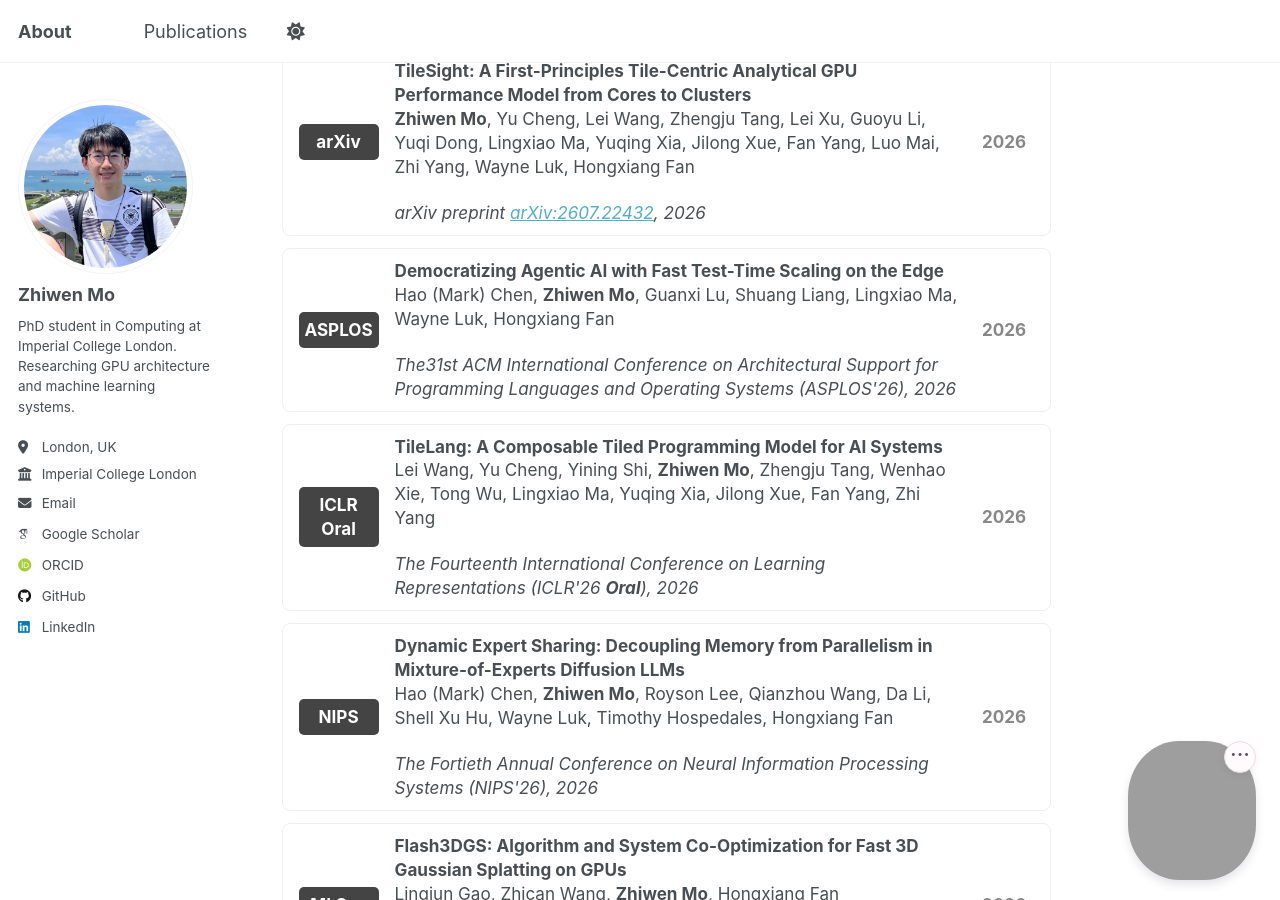
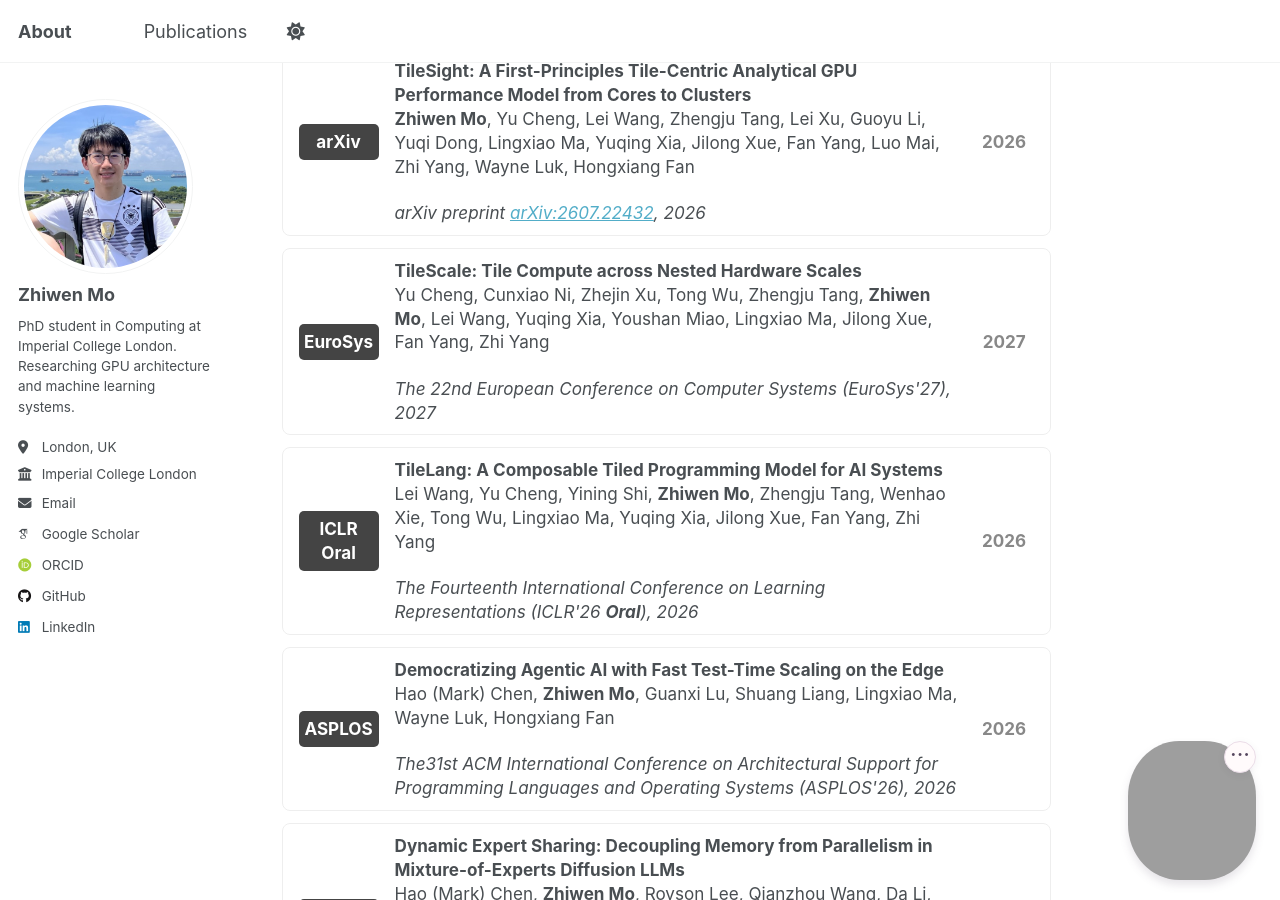
Before and after one commit to Hamerlate/Hamerlate.github.io, a Jekyll site: the page built from _publications/publications.md, in a window 1280 px wide and 900 px high, scrolled down 571 px. Built offline with Jekyll 4.4.1, drawn with Linux system fonts in a browser that asks for light colours; some web fonts are replaced.

Commit message:
update feature

```diff
--- a/_data/publications.yml
+++ b/_data/publications.yml
@@ -19,18 +19,24 @@
   year: 2026
   featured: true
 
-
-- title: "Democratizing Agentic AI with Fast Test-Time Scaling on the Edge"
-  venue_short: "ASPLOS"
-  venue_full: "The31st ACM International Conference on Architectural Support for Programming Languages and Operating Systems (ASPLOS'26), 2026"
-  authors: "Hao (Mark) Chen, <strong>Zhiwen Mo</strong>, Guanxi Lu, Shuang Liang, Lingxiao Ma, Wayne Luk, Hongxiang Fan"
-  year: 2026
+- title: "TileScale: Tile Compute across Nested Hardware Scales"
+  venue_short: "EuroSys"
+  venue_full: "The 22nd European Conference on Computer Systems (EuroSys'27), 2027"
+  authors: "Yu Cheng, Cunxiao Ni, Zhejin Xu, Tong Wu, Zhengju Tang, <strong>Zhiwen Mo</strong>, Lei Wang, Yuqing Xia, Youshan Miao, Lingxiao Ma, Jilong Xue, Fan Yang, Zhi Yang"
+  year: 2027
   featured: true
 
 - title: "TileLang: A Composable Tiled Programming Model for AI Systems"
   venue_short: "ICLR \nOral"
   venue_full: "The Fourteenth International Conference on Learning Representations (ICLR'26 <strong>Oral</strong>), 2026"
   authors: "Lei Wang, Yu Cheng, Yining Shi, <strong>Zhiwen Mo</strong>, Zhengju Tang, Wenhao Xie, Tong Wu, Lingxiao Ma, Yuqing Xia, Jilong Xue, Fan Yang, Zhi Yang"
+  year: 2026
+  featured: true
+
+- title: "Democratizing Agentic AI with Fast Test-Time Scaling on the Edge"
+  venue_short: "ASPLOS"
+  venue_full: "The31st ACM International Conference on Architectural Support for Programming Languages and Operating Systems (ASPLOS'26), 2026"
+  authors: "Hao (Mark) Chen, <strong>Zhiwen Mo</strong>, Guanxi Lu, Shuang Liang, Lingxiao Ma, Wayne Luk, Hongxiang Fan"
   year: 2026
   featured: true
 
```
Also changed, not shown: _pages/about.md (+4 -0 lines).
